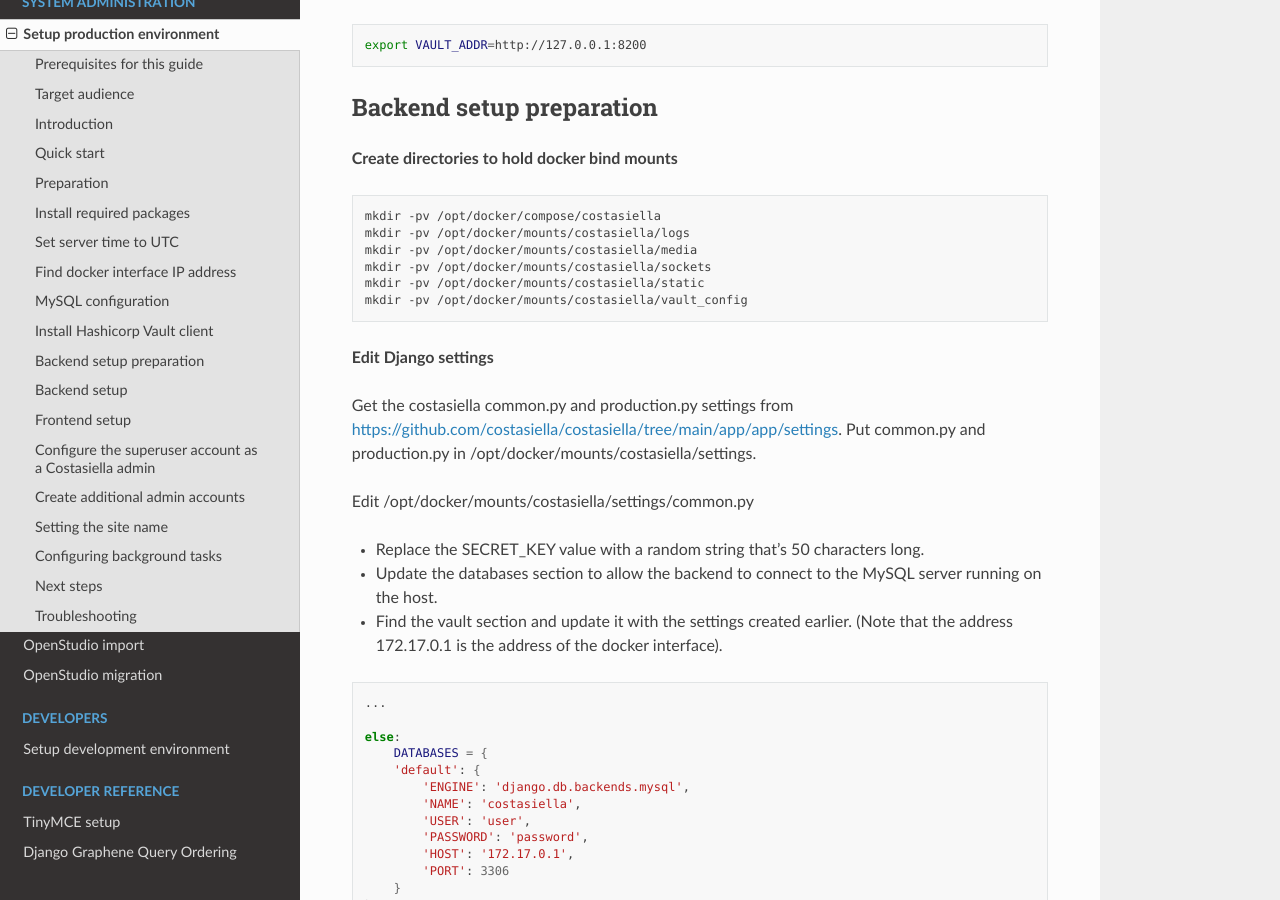
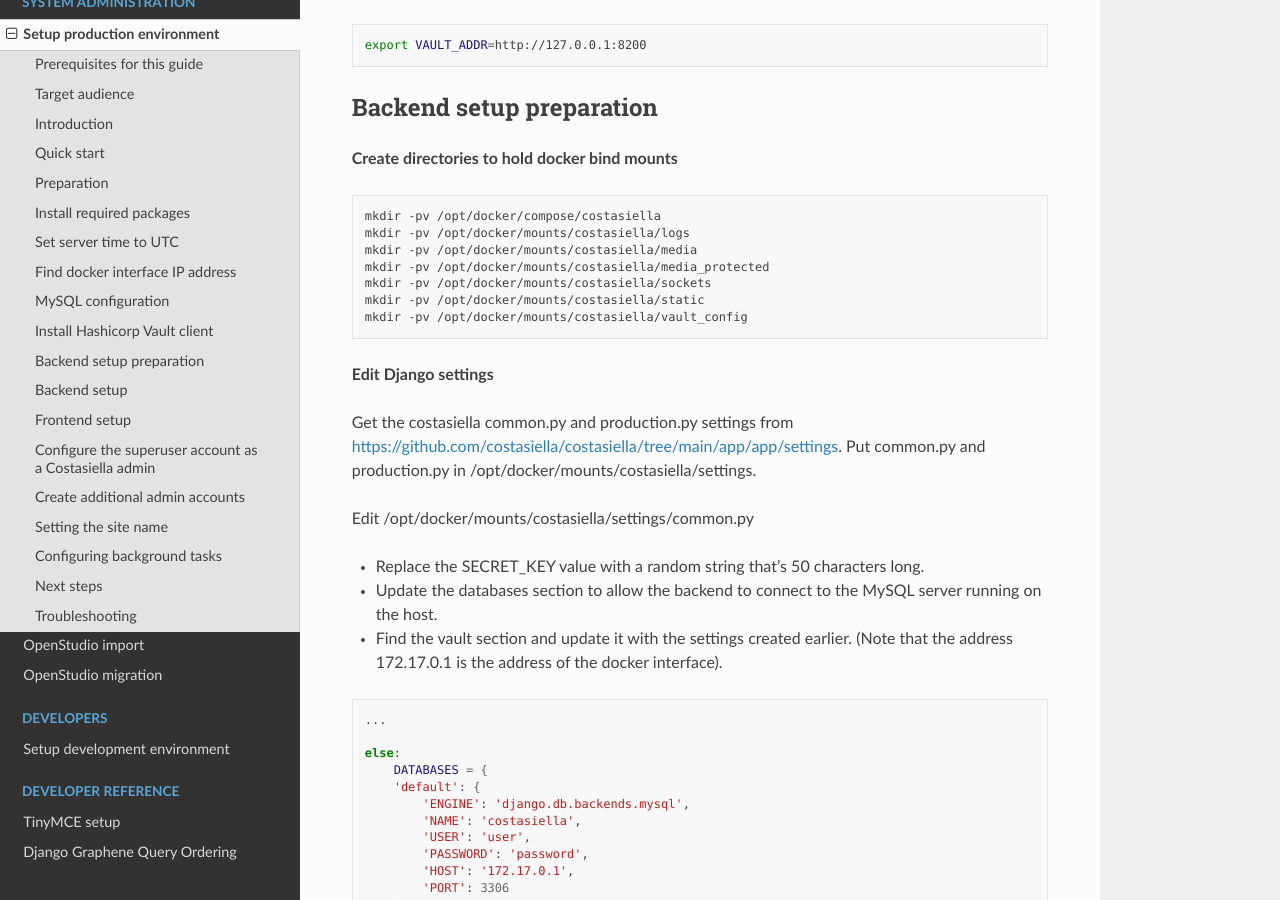
Before and after one commit to costasiella/costasiella_docs, a Sphinx documentation site: the page built from source/sysadmin/setup_production_environment.rst, in a window 1280 px wide and 900 px high, scrolled down 3803 px. Built offline with Sphinx 7.4.7 and the Read the Docs theme 2.0.0, drawn with Linux system fonts in a browser that asks for light colours.

Commit message:
Add protected media to directories & nginx vhost

```diff
--- a/source/sysadmin/setup_production_environment.rst
+++ b/source/sysadmin/setup_production_environment.rst
@@ -185,6 +185,7 @@
     mkdir -pv /opt/docker/compose/costasiella
     mkdir -pv /opt/docker/mounts/costasiella/logs
     mkdir -pv /opt/docker/mounts/costasiella/media
+    mkdir -pv /opt/docker/mounts/costasiella/media_protected
     mkdir -pv /opt/docker/mounts/costasiella/sockets
     mkdir -pv /opt/docker/mounts/costasiella/static
     mkdir -pv /opt/docker/mounts/costasiella/vault_config
@@ -497,6 +498,12 @@
             alias /opt/docker/mounts/costasiella/media/;  # your Django project's media files - amend as required
         }
 
+        # Django protected media
+        location /d/media_protected {
+            internal;
+            alias /opt/docker/mounts/costasiella/media_protected/;  # your Django project's protected media files - amend as required
+        }
+
         # Django static
         location /d/static {
             alias /opt/docker/mounts/costasiella/static/; # your Django project's static files - amend as required
```
